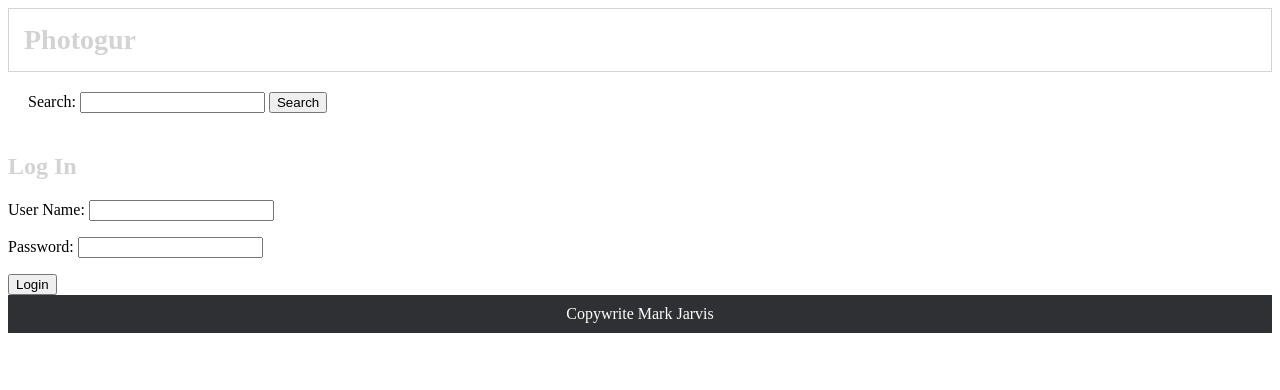
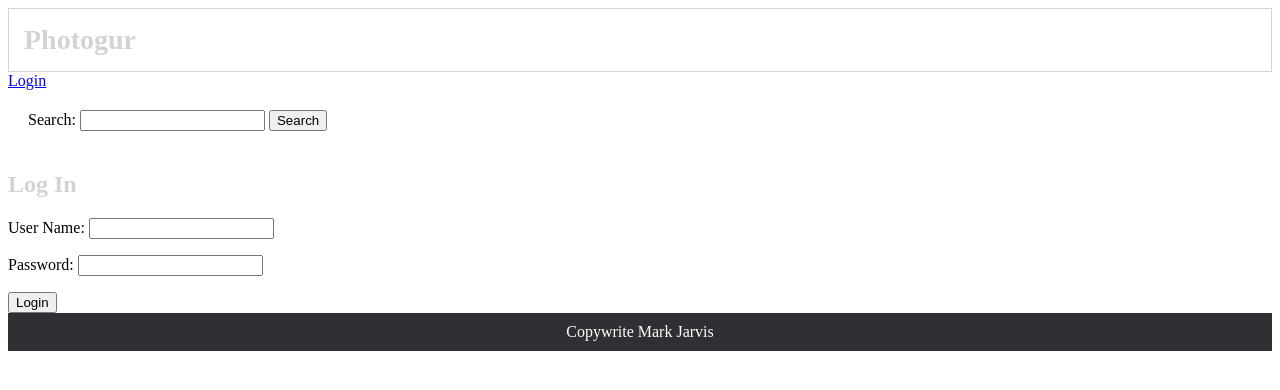
Before and after one commit to mtgjarvis/photogur_part1_july26, a Django app: page /login/ in a window 1280 px wide. Shown: the top 390 px of the page. Run offline with Django 3.2, Linux system fonts and the light colour scheme.

Commit message:
completed login/logout

```diff
--- a/photogur/templates/base.html
+++ b/photogur/templates/base.html
@@ -11,6 +11,14 @@
 <body>
     <header>
         <h1>Photogur</h1>
+        <nav>
+            {% if request.user.is_authenticated %}
+            <a href="{% url 'logout' %}"><input type="submit" value="Logout"></a>
+            <a href="{% url 'login' %}"></a>
+            {% else %}
+            <a href="{% url 'login' %}">Login</a>
+            {% endif %}
+        </nav>
     </header>
         <form class=form action="{% url 'picture_search' %}" method="GET">
             <label for="picture_search">
--- a/photogur/urls.py
+++ b/photogur/urls.py
@@ -25,4 +25,5 @@ urlpatterns = [
     path('search', views.picture_search, name='picture_search'),
     path('comments/new', views.create_comment, name='create_comment'),
     path('login/', views.login_view, name='login'),
+    path('logout/', views.logout_view, name='logout'),
 ]
--- a/photogur/views.py
+++ b/photogur/views.py
@@ -2,7 +2,7 @@ from django.http import HttpResponse, HttpResponseRedirect
 from django.shortcuts import render
 from photogur.models import Picture, Comment
 from photogur.forms import LoginForm, Form
-from django.contrib.auth import authenticate, login
+from django.contrib.auth import authenticate, login, logout
 
 
 def root(request):
@@ -27,6 +27,11 @@ def login_view(request):
     context = {'form': form}
     http_response = render(request, 'login.html', context)
     return HttpResponse(http_response)
+
+
+def logout_view(request):
+    logout(request)
+    return HttpResponseRedirect('/login')
 
 
 def pictures(request):
```
Also changed, not shown: db.sqlite3.
